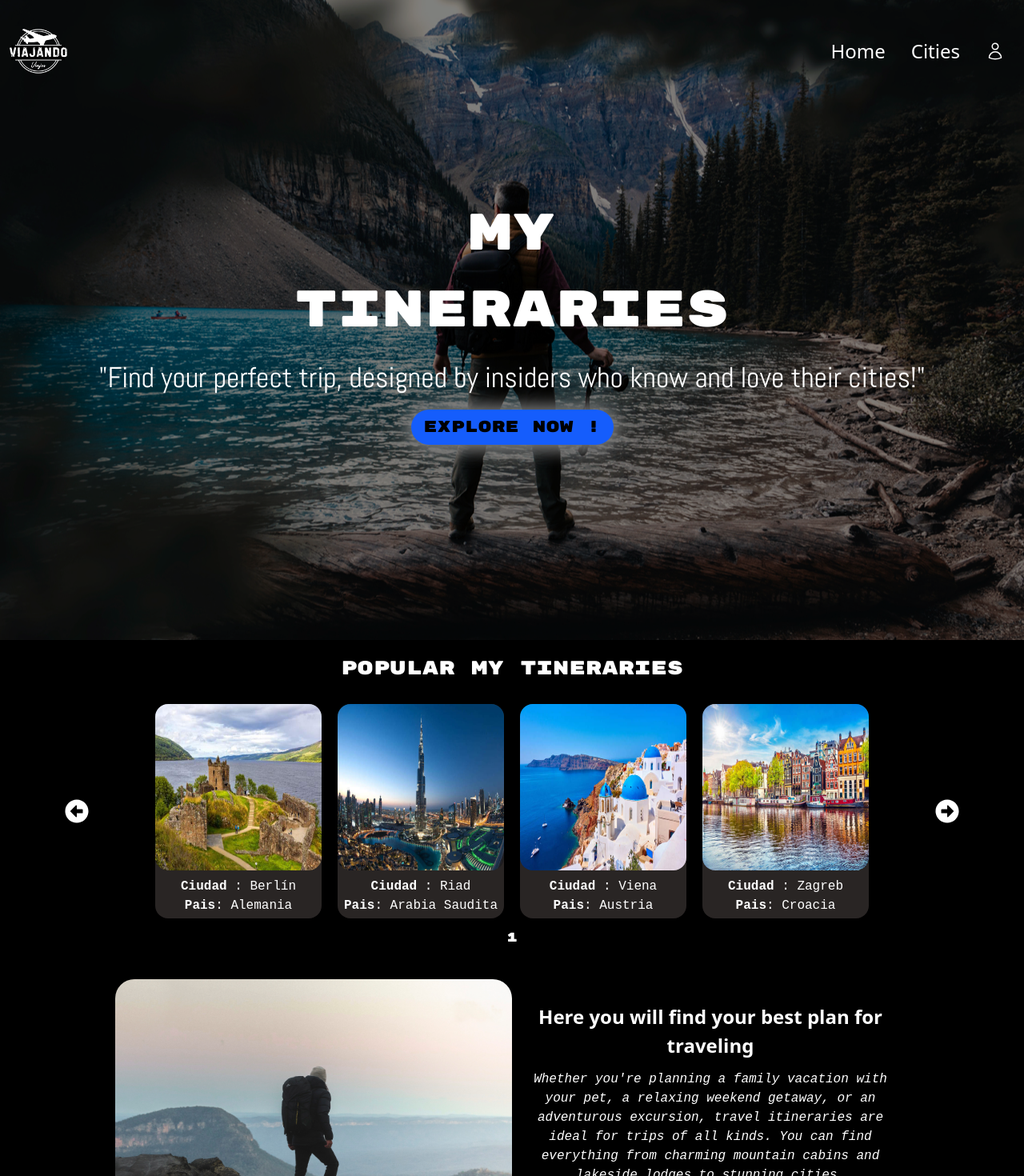
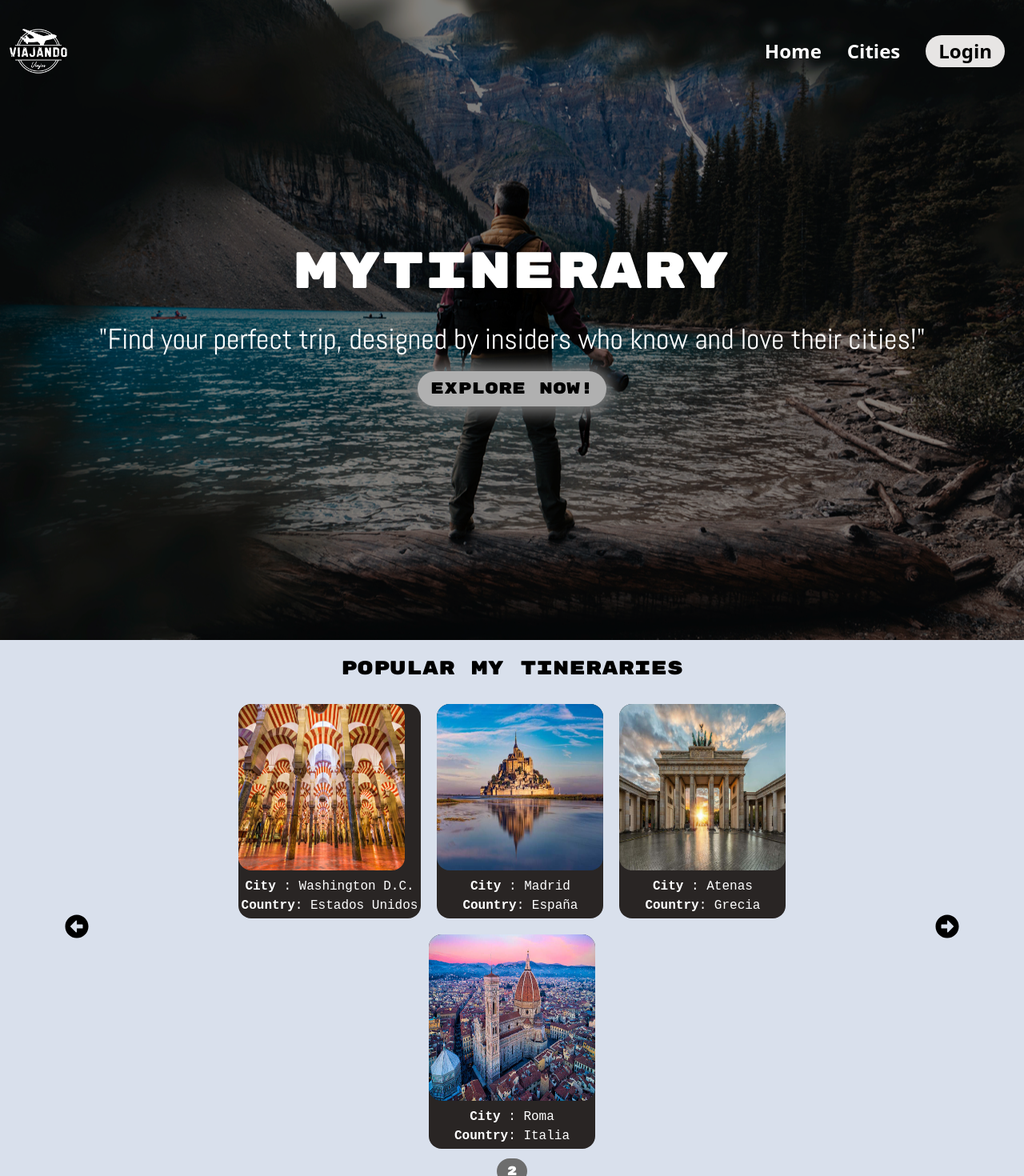
Before and after one commit to BuriticaSebas/mytinerary-sebastianBuritica, a React (Vite) app: page / in a window 1280 px wide. Shown: the top 1470 px of the page at 80% size. Built offline with nearby package versions, Linux system fonts and the light colour scheme; a web font is replaced by a local one.

Commit message:
creo que es el ultimo commit

```diff
--- a/index.html
+++ b/index.html
@@ -2,7 +2,7 @@
 <html lang="en">
   <head>
     <meta charset="UTF-8" />
-    <link rel="icon" type="image/svg+xml" href="/vite.svg" />
+    <link rel="icon" type="image/png" href="/src/assets/2.png" />
     <link rel="preconnect" href="https://fonts.googleapis.com" />
     <link rel="preconnect" href="https://fonts.gstatic.com" crossorigin />
     <link
--- a/src/App.jsx
+++ b/src/App.jsx
@@ -10,7 +10,7 @@ const router = createBrowserRouter([
     children: [
       {path: "/" , element: <Home/>},
       {path: "/cities", element: <Cities/>},
-      {path: "/login", element: Login}
+      {path: "/login", element: <Login/>}
     ]
   }
 ])
--- a/src/components/CalltoAction2.jsx
+++ b/src/components/CalltoAction2.jsx
@@ -9,7 +9,7 @@ function CallAction2() {
           <img src={welcome} alt="" className="rounded-3xl sm:1/4" />
         </div>
 
-        <div className="p-2 sm:w-2/5  ">
+        <div className="p-2 sm:w-2/5  text-black ">
           <h3 className="font-Perso font-black text-[1.5rem] p-2">
             Here you will find your best plan for traveling
           </h3>
@@ -21,8 +21,8 @@ function CallAction2() {
             mountain cabins and lakeside lodges to stunning cities.
           </p>
 
-          <button className="px-2 py-1 bg-blue-600 text-black rounded-full mt-5 font-Perso md:text-xl shadow-[0px_1px_19px_7px_#7a7a7a]">
-            <Link to="/cities">Explore Now !</Link>
+          <button className="font-perso px-2 py-1 bg-[#d1d1d1] text-black rounded-full mt-5  md:text-xl shadow-[0px_1px_19px_7px_#7a7a7a] hover:opacity-50 hover:bg-blue-200">
+            <Link to="/cities" >Explore Now!</Link>
           </button>
         </div>
       </div>
--- a/src/components/Footer.jsx
+++ b/src/components/Footer.jsx
@@ -1,28 +1,30 @@
 import React from "react";
 import { Link } from "react-router-dom";
+import { FaFacebook } from "react-icons/fa";
+
 
 function Footer() {
   return (
     <div className="w-full bg-stone-900 text-white flex justify-evenly flex-wrap">
       <div className="flex flex-col gap-2 p-3 text-center">
         <h6 className="font-extrabold">Pages</h6>
-        <Link to="/">Home</Link>
-        <Link to="/cities">Cities</Link>
-        <Link to="/login">Login</Link>
+        <Link to="/" className="hover:text-blue-200">Home</Link>
+        <Link to="/cities" className="hover:text-blue-200">Cities</Link>
+        <Link to="/login" className="hover:text-blue-200">Login</Link>
       </div>
 
       <div className="flex flex-col gap-2 p-3 text-center">
         <h6 className="font-extrabold">FOLLOW US</h6>
 
-        <p>Facebook</p>
-        <p>Instagram</p>
+        <p className="hover:text-blue-200"><a href="https://www.facebook.com/?locale=es_LA" target="_blank">Facebook</a></p>
+        <p className="hover:text-blue-200"><a href="https://www.instagram.com/explore/" target="_blanck">Instagram</a></p>
       </div>
 
       <div className="flex flex-col gap-2 p-3 text-center">
         <h6 className="font-extrabold">CONTACT US</h6>
 
-        <p>Phone: 3107263410</p>
-        <p>Correo: jhoseburitica40@gmail.com</p>
+        <p className="hover:text-blue-200">Phone: 3107263410</p>
+        <p className="hover:text-blue-200">Correo: jhoseburitica40@gmail.com</p>
       </div>
     </div>
   );
--- a/src/components/Header.jsx
+++ b/src/components/Header.jsx
@@ -10,10 +10,7 @@ function Header() {
       <div className="h-auto flex flex-col justify-center items-center text-center flex-grow z-10">
         <div className="z-20rounded-xl ">
           <h1 className="text-white font-perso text-[clamp(1.5rem,5vw,20rem)] ">
-            My
-          </h1>
-          <h1 className="text-white font-perso text-[clamp(1.5rem,5vw,20rem)] ">
-            Tineraries
+           MyTinerary
           </h1>
 
           <p className="  text-white font-Abel text-xl mt-4  md:text-4xl ">
@@ -21,8 +18,8 @@ function Header() {
             their cities!"
           </p>
 
-          <button className="px-4 py-2 bg-blue-600 text-black rounded-full mt-5 font-perso text-lg md:text-xl shadow-[0px_1px_19px_7px_#7a7a7a]">
-            <Link to="/cities">Explore Now !</Link>
+          <button className="px-4 py-2 bg-[#b0b0b0] text-black rounded-full mt-5 font-perso text-base md:text-xl shadow-[0px_1px_19px_7px_#7a7a7a] hover:opacity-75 hover:bg-blue-200">
+            <Link to="/cities">Explore Now!</Link>
           </button>
         </div>
       </div>
--- a/src/components/Navbar.jsx
+++ b/src/components/Navbar.jsx
@@ -1,6 +1,8 @@
 import Logo from "../assets/2.png";
 import { Link } from "react-router-dom";
 import { useState } from "react";
+import { GiHamburgerMenu } from "react-icons/gi";
+
 
 function Navbar() {
   const [isOpen, setIsOpen] = useState(false);
@@ -15,20 +17,7 @@ function Navbar() {
           className="sm:hidden text-white focus:outline-none "
           onClick={() => setIsOpen(!isOpen)}
         >
-          <svg
-            className="w-6 h-6"
-            fill="none"
-            stroke="currentColor"
-            viewBox="0 0 24 24"
-            xmlns="http://www.w3.org/2000/svg"
-          >
-            <path
-              strokeLinecap="round"
-              strokeLinejoin="round"
-              strokeWidth={2}
-              d={isOpen ? "M6 18L18 6M6 6l12 12" : "M4 6h16M4 12h16M4 18h16"}
-            />
-          </svg>
+         <GiHamburgerMenu className="text-xl" />
         </button>
 
         {/* Menú - oculta en móviles cuando no está abierto */}
@@ -38,32 +27,21 @@ function Navbar() {
           } sm:flex flex-col sm:flex-row gap-4 items-center text-white text-lg md:gap-8 md:text-2xl absolute sm:static top-16 right-4 bg-gray-800 sm:bg-transparent p-4 sm:p-0 rounded-md sm:rounded-none`}
         >
           <li>
-            <Link to="/" onClick={() => setIsOpen(false)}>
-              Home
+            <Link to="/" className="hover:text-blue-200" onClick={() => setIsOpen(false)}>
+              <strong>Home</strong>
             </Link>
           </li>
           <li>
-            <Link to="/cities" onClick={() => setIsOpen(false)}>
-              Cities
+            <Link to="/cities" className="hover:text-blue-200" onClick={() => setIsOpen(false)}>
+              <strong>Cities</strong>
             </Link>
           </li>
           <li>
-            <Link to="/login" onClick={() => setIsOpen(false)}>
-              <svg
-                xmlns="http://www.w3.org/2000/svg"
-                fill="none"
-                viewBox="0 0 24 24"
-                strokeWidth={1.5}
-                stroke="currentColor"
-                className="w-6 h-6"
-              >
-                <path
-                  strokeLinecap="round"
-                  strokeLinejoin="round"
-                  d="M15.75 6a3.75 3.75 0 1 1-7.5 0 3.75 3.75 0 0 1 7.5 0ZM4.501 20.118a7.5 7.5 0 0 1 14.998 0A17.933 17.933 0 0 1 12 21.75c-2.676 0-5.216-.584-7.499-1.632Z"
-                />
-              </svg>
-            </Link>
+            <button className="bg-stone-200 px-4 py-1 rounded-3xl text-black hover:opacity-70">
+              <Link to="/login" onClick={() => setIsOpen(false)}>
+                <strong>Login</strong>
+              </Link>
+            </button>
           </li>
         </ul>
       </nav>
--- a/src/components/SectionCarrusel.jsx
+++ b/src/components/SectionCarrusel.jsx
@@ -1,5 +1,6 @@
 import { FaArrowAltCircleRight } from "react-icons/fa";
 import { FaArrowAltCircleLeft } from "react-icons/fa";
+import { useEffect } from "react";
 
 function SectionCarrusel({ posicionActual, cambioPosicion, images }) {
   const slideEnvista = images[posicionActual].items;
@@ -20,16 +21,24 @@ function SectionCarrusel({ posicionActual, cambioPosicion, images }) {
     }
   };
 
+  useEffect(() => {
+    const intervalo = setInterval(() => {
+      siguienteSlide();
+    }, 3000);
+
+    return () => clearInterval(intervalo);
+  }, [posicionActual])
+
   return (
     <div className="w-full  flex flex-col text-center text-black p-2">
-      <h3 className="font-perso text-white md:my-3 text-2xl">
+      <h3 className="font-perso text-black md:my-3 text-2xl">
         Popular My Tineraries
       </h3>
 
       <div className="" >
         <div className="flex justify-evenly items-center w-full mt-[1rem] gap-2">
         <button className="text-white flex-shrink-0" onClick={slideAnterior}>
-          <FaArrowAltCircleLeft size={30} className="hover:text-zinc-400" />
+          <FaArrowAltCircleLeft size={30} className="hover:text-zinc-400 text-black" />
         </button>
 
         <div className="w-full max-w-4xl flex flex-wrap gap-5 justify-center items-center ">
@@ -42,8 +51,8 @@ function SectionCarrusel({ posicionActual, cambioPosicion, images }) {
               </div>
 
               <div className="mt-1 p-1 text-white">
-                <p> <strong>Ciudad</strong> : {objeto.ciudad}</p>
-                <p> <strong>Pais</strong>: {objeto.pais}</p>
+                <p> <strong>City</strong> : {objeto.ciudad}</p>
+                <p> <strong>Country</strong>: {objeto.pais}</p>
 
               </div>
 
@@ -53,13 +62,13 @@ function SectionCarrusel({ posicionActual, cambioPosicion, images }) {
 
 
         <button className="text-white flex-shrink-0" onClick={siguienteSlide}>
-          <FaArrowAltCircleRight size={30} className="hover:text-zinc-400" />
+          <FaArrowAltCircleRight size={30} className="hover:text-zinc-400 text-black" />
         </button>
 
         </div>
 
         <div className="text-white font-perso flex gap-3 justify-center p-3">
-          <div>{posicionActual +1 }</div>
+          <div className="px-3 py-1 rounded-full bg-[#6d6d6d]">{posicionActual +1 }</div>
         </div>
 
 
--- a/src/index.css
+++ b/src/index.css
@@ -1,7 +1,7 @@
 @import "tailwindcss";
 
 body{
-    background-color: black;
+    background-color: #d9e0ec;
 }
 
 .font-perso {
--- a/src/pages/Cities.jsx
+++ b/src/pages/Cities.jsx
@@ -1,11 +1,25 @@
-function Cities(){
-    return(
-        <>
-        <div className="w-full bg-white h-200 text-black">
-            <h1>Mantenimiento</h1>
+import imgCons from "../assets/construc.png";
+import { Link } from "react-router-dom";
+
+
+function Cities() {
+  return (
+    <>
+      <div className="w-full bg-white h-120 sm:h-200 text-black flex flex-col items-center justify-center">
+
+        <h1 className="p-5 font-[1000]  sm:text-[3rem]">PAGE IN CONSTRUCTION</h1>
+
+        <div className="inline-block  p-2">
+          <img src={imgCons} alt="" className="w-full h-full object-cover  sm:h-130  sm:w-130" />
         </div>
-        </>
-    )
+
+
+
+          <button className="m-5 p-2  bg-stone-900 rounded-2xl font-perso text-white"><Link to="/" className="hover:text-blue-200">BACT TO HOME</Link></button>
+
+      </div>
+    </>
+  );
 }
 
-export default Cities
+export default Cities;
--- a/src/pages/Login.jsx
+++ b/src/pages/Login.jsx
@@ -1,10 +1,25 @@
-function Login(){
-    return(
+import imgCons from "../assets/construc.png";
+import { Link } from "react-router-dom";
 
-        <>
-        <h1>This is the page of Login</h1>
-        </>
-    )
+
+function Login() {
+  return (
+    <>
+      <div className="w-full bg-white h-120 sm:h-200 text-black flex flex-col items-center justify-center">
+
+        <h1 className="p-5 font-[1000]  sm:text-[3rem]">PAGE IN CONSTRUCTION</h1>
+
+        <div className="inline-block  p-2">
+          <img src={imgCons} alt="" className="w-full h-full object-cover  sm:h-130  sm:w-130" />
+        </div>
+
+
+
+          <button className="m-5 p-2  bg-stone-900 rounded-2xl font-perso text-white"><Link to="/" className="hover:text-blue-200">BACT TO HOME</Link></button>
+
+      </div>
+    </>
+  );
 }
 
-export default Login
+export default Login;
```
Also changed, not shown: public/clipboard.png (added), 1 other file (tests, documents, lock files or other folders).
